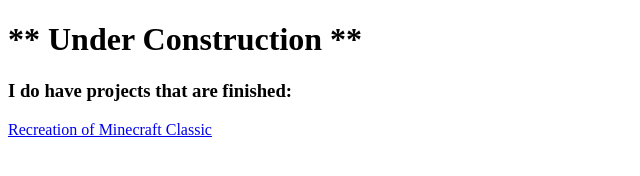
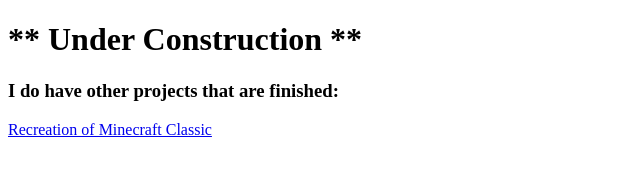
Before and after one commit to Raizedd/raizedd.github.io, a plain HTML site: page index.html in a window 1280 px wide. Shown: the whole page, without its empty margins (0-640 px from the left). Drawn offline with Linux system fonts and the light colour scheme.

Commit message:
Update index.html

```diff
--- a/index.html
+++ b/index.html
@@ -7,7 +7,7 @@
 
 <body>
   <h1>** Under Construction **</h1>
-  <h3>I do have projects that are finished:</h3>
+  <h3>I do have other projects that are finished:</h3>
   <a href="raizedd.github.io/minecraft-classic">Recreation of Minecraft Classic</a>
 </body>
 
```
